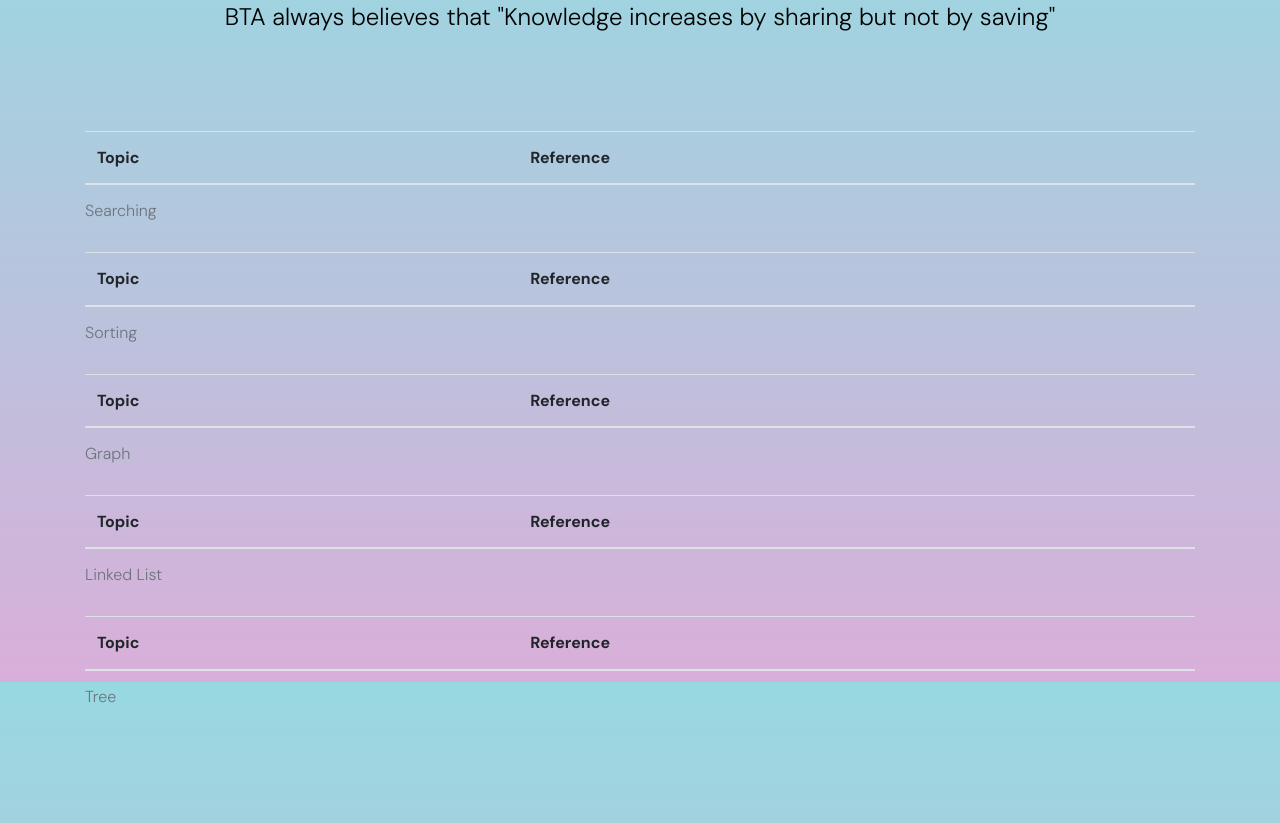
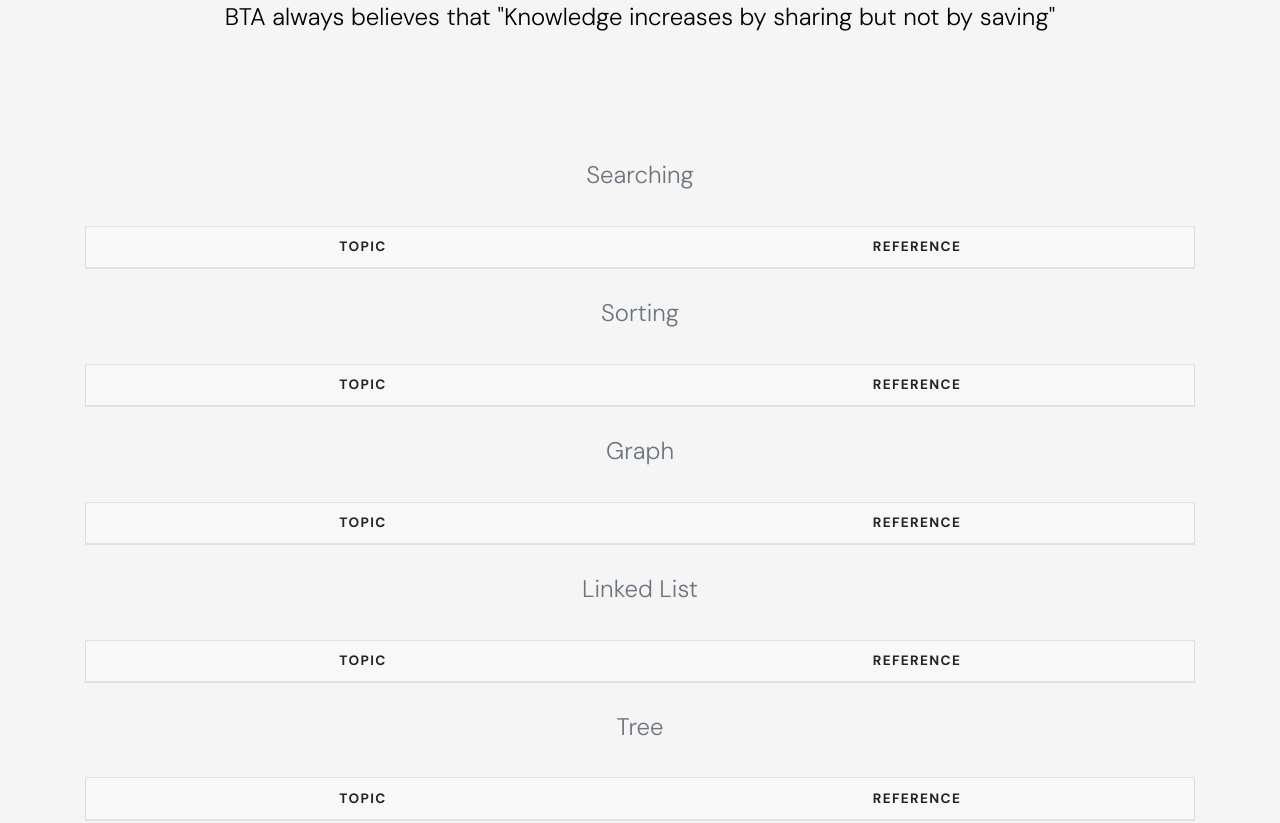
Before and after one commit to shilpitamondal/Break-Through-Algorithm, a plain HTML site: page reference.html in a window 1280 px wide. Shown: the part 918-1741 px from the top of the page. Drawn offline with Linux system fonts and the light colour scheme; no server answers; files whose address does not match are found by name.

Commit message:
final commit

```diff
--- a/css/style.css
+++ b/css/style.css
@@ -2209,3 +2209,42 @@ body {
   border-color: rgb(14, 23, 53);
   height: 700px;
 }
+
+.row.container, body{
+  background: whitesmoke;
+}
+
+table[id^="table-"] {
+  border: 1px solid #ccc;
+  border-collapse: collapse;
+  margin: 0;
+  padding: 0;
+  width: 100%;
+  table-layout: fixed;
+}
+
+ caption {
+  font-size: 1.5em;
+  margin: .5em 0 .75em;
+  display: table-caption;
+  text-align: center;
+  caption-side: top;
+}
+
+table[id^="table-"] tr {
+  background-color: #f8f8f8;
+  border: 1px solid #ddd;
+  padding: .35em;
+}
+
+table[id^="table-"] th,
+table[id^="table-"] td {
+  padding: .625em;
+  text-align: center;
+}
+
+table[id^="table-"] th {
+  font-size: .85em;
+  letter-spacing: .1em;
+  text-transform: uppercase;
+}
```
